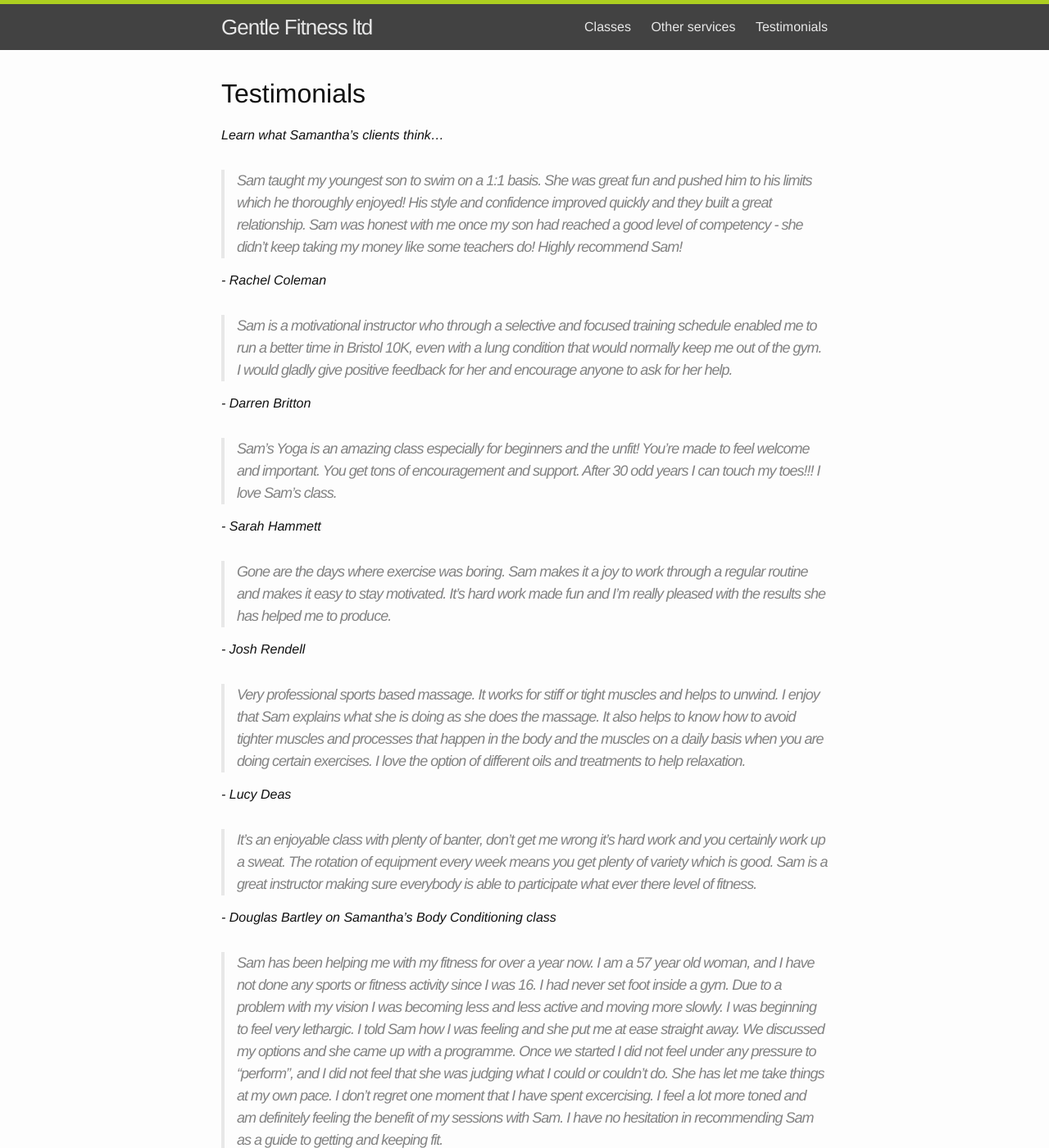
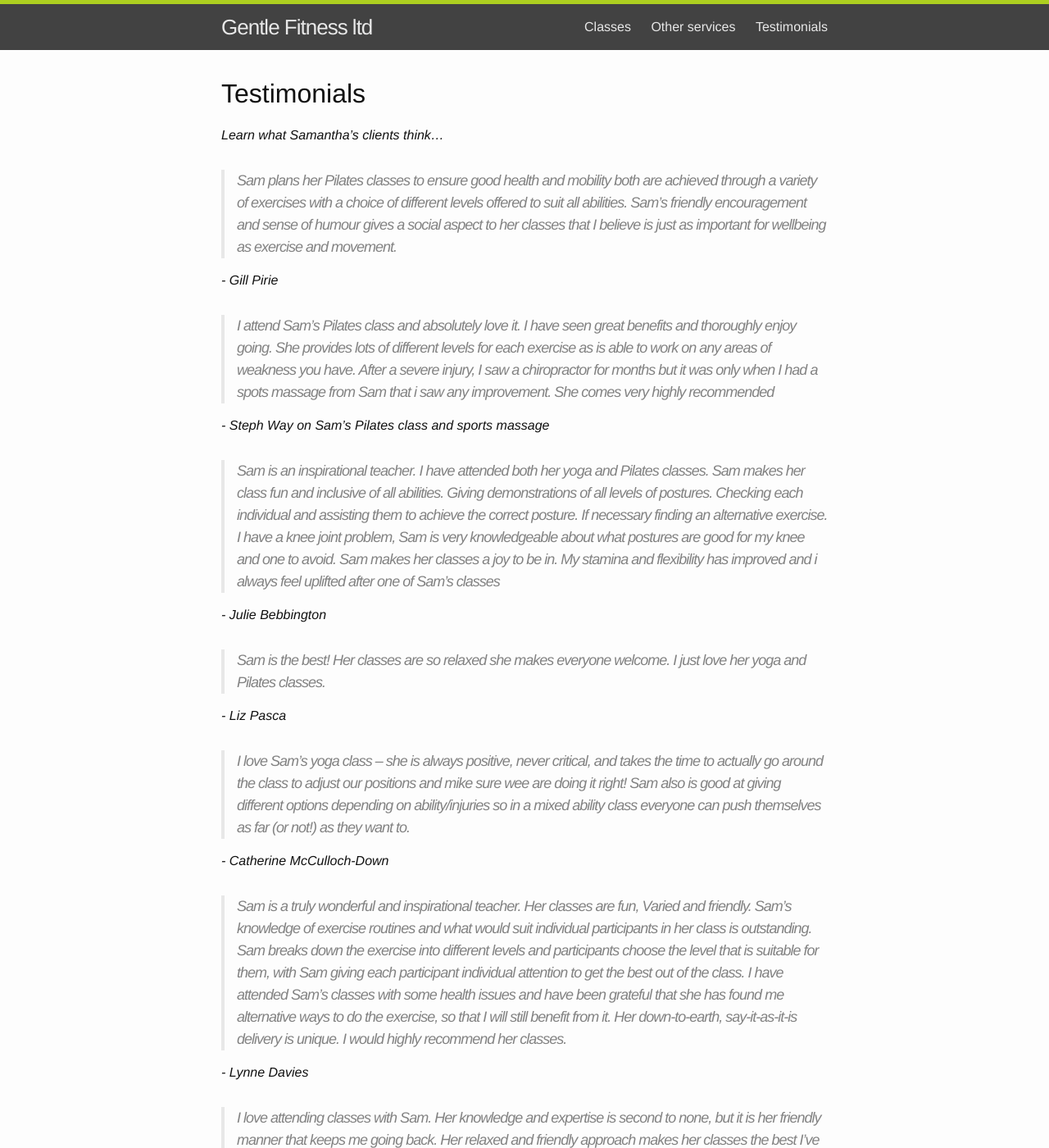
Before and after one commit to gentlefitness-www/gentlefitness-www, a Jekyll site: the page built from testimonials.md, in a window 1280 px wide and 1400 px high. Shown: the whole window at 82% size. Built offline with Jekyll 4.4.1, drawn with Linux system fonts in a browser that asks for light colours; some of the changed text lies outside the part shown.

Commit message:
Added testimonials

```diff
--- a/testimonials.md
+++ b/testimonials.md
@@ -7,6 +7,66 @@ permalink: /testimonials.html
 # Testimonials
 
 *Learn what Samantha's clients think...*
+
+> Sam plans her Pilates classes to ensure good health and mobility both are achieved
+> through a variety of exercises with a choice of different levels offered to suit all abilities.
+> Sam’s friendly encouragement and sense of humour gives a social aspect to her
+> classes that I believe is just as important for wellbeing as exercise and movement.
+
+*- Gill Pirie*
+
+> I attend Sam's Pilates class and absolutely love it. I have seen great benefits and
+> thoroughly enjoy going. She provides lots of different levels for each exercise as is
+> able to work on any areas of weakness you have. After a severe injury, I saw a
+> chiropractor for months but it was only when I had a spots massage from Sam that i
+> saw any improvement. She comes very highly recommended
+
+*- Steph Way on Sam's Pilates class and sports massage*
+
+> Sam is an inspirational teacher. I have attended both her yoga and Pilates classes.
+> Sam makes her class fun and inclusive of all abilities. Giving demonstrations of all
+> levels of postures. Checking each individual and assisting them to achieve the correct
+> posture. If necessary finding an alternative exercise. I have a knee joint problem, Sam
+> is very knowledgeable about what postures are good for my knee and one to avoid.
+> Sam makes her classes a joy to be in. My stamina and flexibility has improved and i
+> always feel uplifted after one of Sam's classes
+
+*- Julie Bebbington*
+
+> Sam is the best! Her classes are so relaxed she makes everyone welcome. I just love
+> her yoga and Pilates classes.
+
+*- Liz Pasca*
+
+> I love Sam's yoga class – she is always positive, never critical, and takes the time to
+> actually go around the class to adjust our positions and mike sure wee are doing it
+> right! Sam also is good at giving different options depending on ability/injuries so in a
+> mixed ability class everyone can push themselves as far (or not!) as they want to.
+
+*- Catherine McCulloch-Down*
+
+> Sam is a truly wonderful and inspirational teacher. Her classes are fun, Varied and
+> friendly. Sam's knowledge of exercise routines and what would suit individual
+> participants in her class is outstanding. Sam breaks down the exercise into different
+> levels and participants choose the level that is suitable for them, with Sam giving each
+> participant individual attention to get the best out of the class. I have attended Sam's
+> classes with some health issues and have been grateful that she has found me
+> alternative ways to do the exercise, so that I will still benefit from it. Her down-to-earth,
+> say-it-as-it-is delivery is unique. I would highly recommend her classes.
+
+*- Lynne Davies*
+
+> I love attending classes with Sam. Her knowledge and expertise is second to none,
+> but it is her friendly manner that keeps me going back. Her relaxed and friendly
+> approach makes her classes the best I've attended.
+
+*- Stacey Day*
+
+> If you want to do Pilates without being yelled at, to have a bit of a giggle but also know
+> the instructor knows what she is doing and isn't going to let you injure yourself, Sam is
+> the girl!
+
+*- Nic Barnett*
 
 > Sam taught my youngest son to swim on a 1:1 basis. She was great fun and
 > pushed him to his limits which he thoroughly enjoyed! His style and confidence
@@ -59,7 +119,7 @@ permalink: /testimonials.html
 > my options and she came up with a programme. Once we started I did not feel
 > under any pressure to "perform", and I did not feel that she was judging what I
 > could or couldn't do. She has let me take things at my own pace. I don't regret
-> one moment that I have spent excercising. I feel a lot more toned and am
+> one moment that I have spent exercising. I feel a lot more toned and am
 > definitely feeling the benefit of my sessions with Sam. I have no hesitation in
 > recommending Sam as a guide to getting and keeping fit.
 
```
